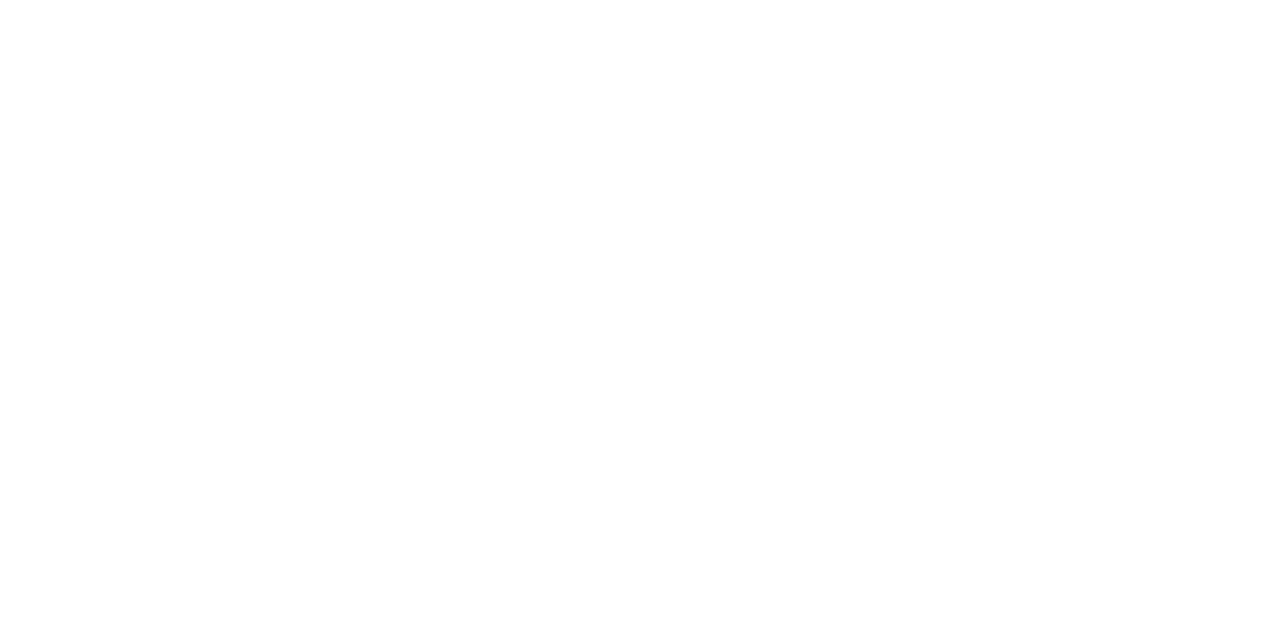
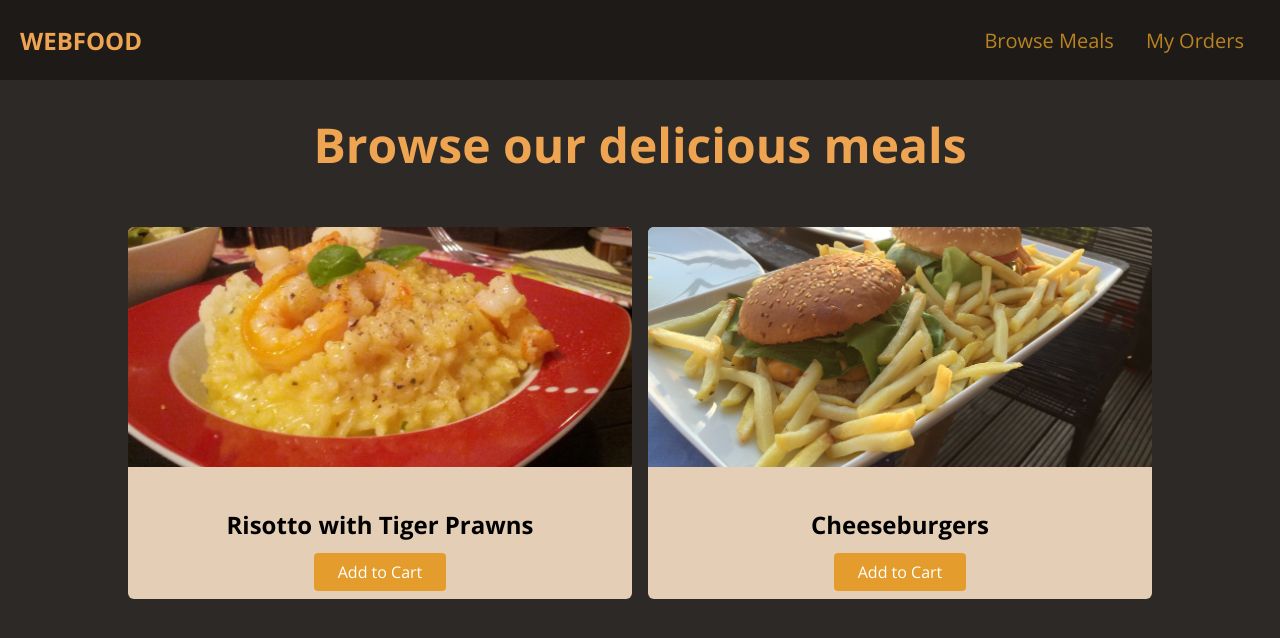
Before and after one commit to ajhavery/webdev-proj-responsive, a plain HTML site: page index.html in a window 1280 px wide. Drawn offline with nearby package versions, Linux system fonts and the light colour scheme.

Commit message:
finished the basic html and css

```diff
--- a/index.html
+++ b/index.html
@@ -1,10 +1,52 @@
 <!DOCTYPE html>
 <html lang="en">
-<head>
-    <meta charset="UTF-8">
-    <title>Document</title>
-</head>
-<body>
+  <head>
+    <meta charset="UTF-8" />
+    <link rel="preconnect" href="https://fonts.googleapis.com" />
+    <link rel="preconnect" href="https://fonts.gstatic.com" crossorigin />
+    <link
+      href="https://fonts.googleapis.com/css2?family=Open+Sans:wght@400;700&display=swap"
+      rel="stylesheet"
+    />
+    <link rel="stylesheet" href="/styles/styles.css" />
+    <title>Webfood</title>
+  </head>
+  <body>
+    <header id="main-header">
+      <a href="/index.html" id="logo">Webfood</a>
+      <nav>
+        <ul>
+          <li><a href="#">Browse Meals</a></li>
+          <li><a href="#">My Orders</a></li>
+        </ul>
+      </nav>
+    </header>
+    <main>
+      <h1>Browse our delicious meals</h1>
+      <section id="latest-products">
+        <ul>
+          <li class="food-item">
+            <article>
+              <img src="/images/risotto.jpg" alt="risotto" />
+              <div class="food-item-content">
+                <h2>Risotto with Tiger Prawns</h2>
+                <a href="" class="btn">Add to Cart</a>
+              </div>
+            </article>
+          </li>
 
-</body>
+          <li class="food-item">
+            <article>
+              <img src="/images/cheeseburgers.jpg" alt="cheeseburgers" />
+              <div class="food-item-content">
+                <h2>Cheeseburgers</h2>
+                <a href="" class="btn">Add to Cart</a>
+              </div>
+            </article>
+          </li>
+        </ul>
+      </section>
+    </main>
+    <footer></footer>
+  </body>
 </html>
--- /dev/null
+++ b/styles/styles.css
@@ -0,0 +1,94 @@
+body {
+    font-family: 'Open Sans', sans-serif;
+    margin: 0;
+    background-color: rgb(44, 41, 38);
+}
+
+a {
+    text-decoration: none;
+}
+
+#main-header {
+    height: 80px;
+    display: flex;
+    align-items: center;
+    justify-content: space-between;
+    background-color: rgb(29, 26, 24);
+    padding: 0 20px;
+}
+
+#logo {
+    font-size: 24px;
+    font-weight: bold;
+    text-transform: uppercase;
+    color: rgb(238, 164, 80);
+}
+
+#main-header ul {
+    display: flex;
+    list-style: none;
+    margin: 0;
+    padding: 0;
+}
+
+#main-header li {
+    margin: 0 16px;
+}
+
+#main-header nav a {
+    color: rgb(185, 131, 31);
+    font-size: 20px;
+}
+
+#main-header nav a:hover {
+    color: rgb(228, 163, 44);
+}
+
+main h1 {
+    text-align: center;
+    color: rgb(238, 164, 80);
+    font-size: 48px;
+}
+
+/* Designing the content section */
+#latest-products {
+    width: 80%;
+    margin: 50px auto;
+}
+
+#latest-products ul {
+    display: grid;
+    grid-template-columns: 1fr 1fr;
+    gap: 16px;
+    margin: 0;
+    padding: 0;
+    list-style: none;
+}
+
+.food-item {
+    background-color: rgb(228, 206, 182);
+    border-radius: 6px;
+    overflow: hidden;
+}
+
+.food-item img {
+    height: 240px;
+    width: 100%;
+    object-fit: cover;
+}
+
+.food-item-content {
+    padding: 16px;
+    text-align: center;
+}
+
+.btn {
+    background-color: rgb(228, 157, 44);
+    color: white;
+    border-radius: 4px;
+    padding: 8px 24px;
+}
+
+.btn:hover {
+    background-color: rgb(221, 134, 34);
+}
```
Also changed, not shown: images/cheeseburgers.jpg (added), images/risotto.jpg (added), styles.css (deleted).
